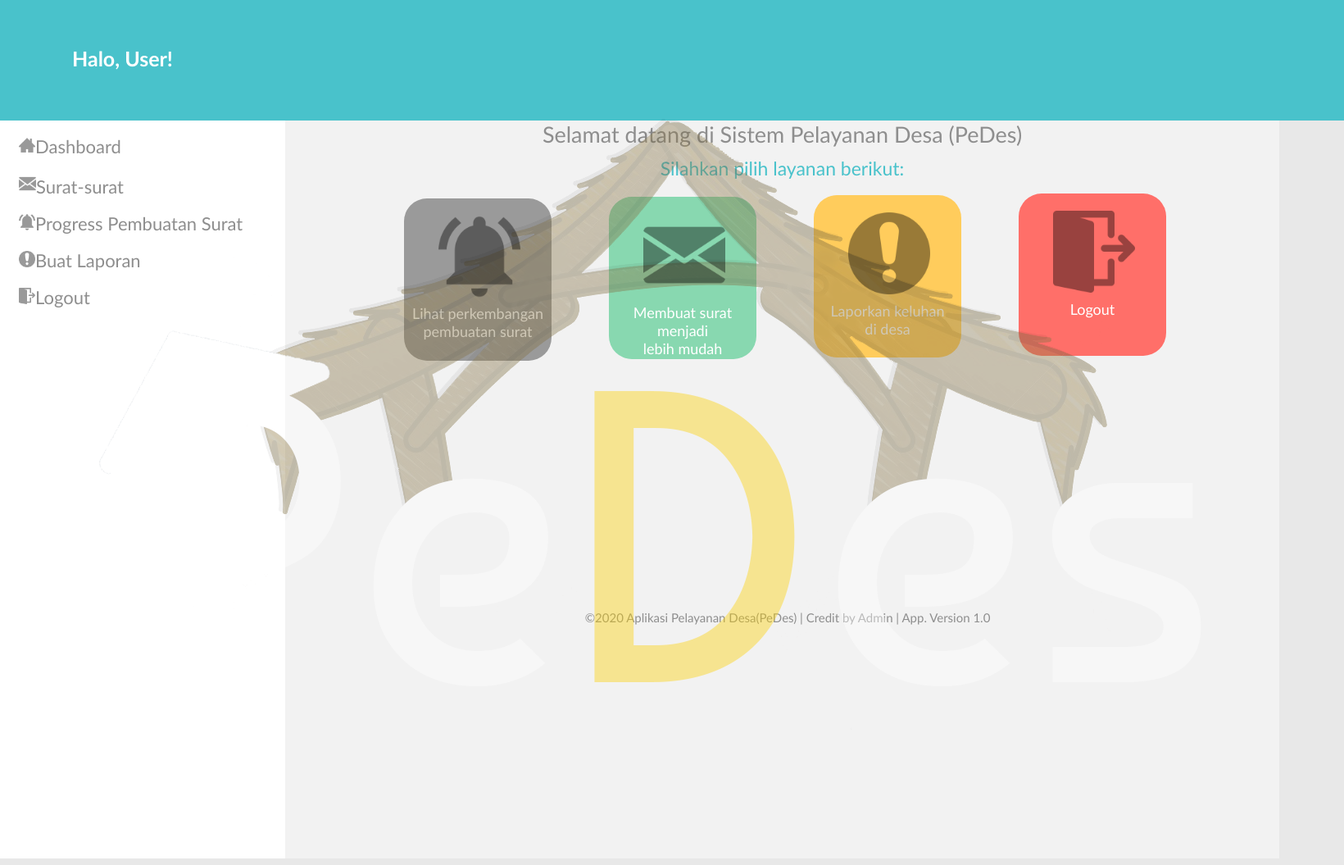
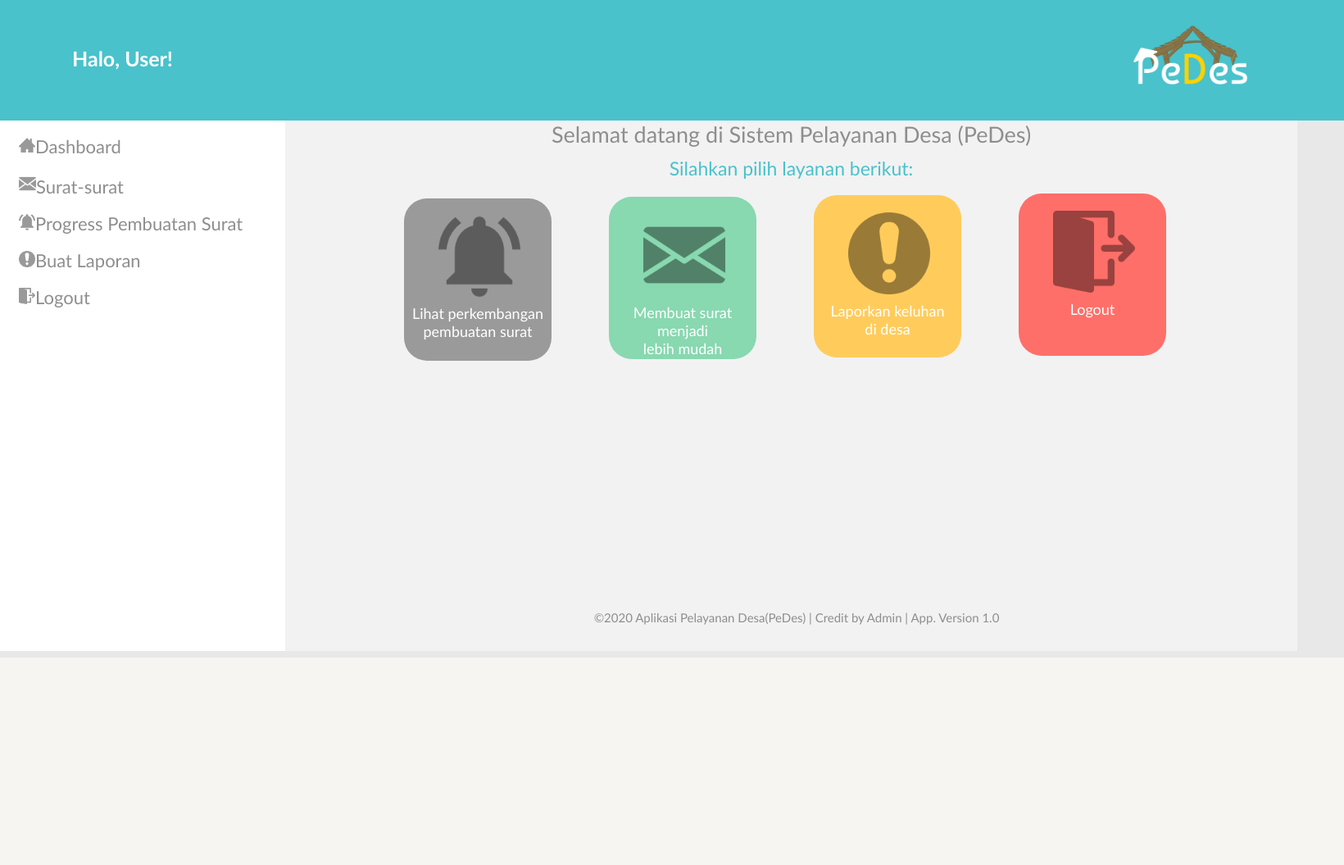
Before and after one commit to rinaldyansyahpramanaipb/RPL-Kelompok-13-Project-, a PHP site: page /Home_Page.php in a window 1640 px wide. Shown: the whole page at 82% size. After the commit the page ends 802 px from the top, so only its background shows below. Run offline with PHP 8.4, Linux system fonts and the light colour scheme.

Commit message:
Update Homepage_style.css

```diff
--- a/Homepage_style.css
+++ b/Homepage_style.css
@@ -19,9 +19,17 @@ h1{
     font-size: 25px;
 }
 
+img#Logo{
+    width: 165px;
+    height: 93px;
+    opacity: 100%;
+    margin-top: -94px;
+    margin-left: 1350px;
+}
+
 #sidebar{
     width: 350px;
-    height: 900px;
+    height: 647px;
     margin-left: -10px;
     background-color: #FFFFFF;
 }
@@ -41,10 +49,10 @@ img{
 
 .kanan{
     text-align: center;
-    width: 1213px;
-    height: 900px;
+    width: 1235px;
+    height: 647px;
     background-color: #F2F2F2;
-    margin-top: -927px;
+    margin-top: -674px;
     margin-left: 340px;
     font-family: Calibri;
     color: #8E8E8E;
```
